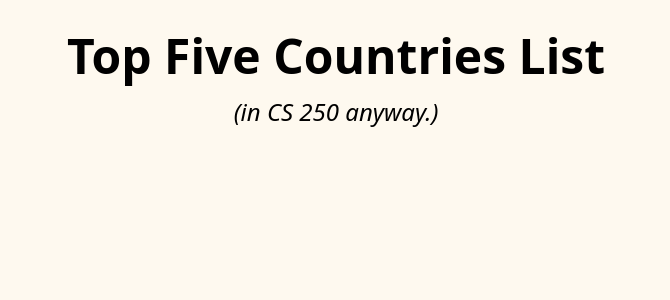
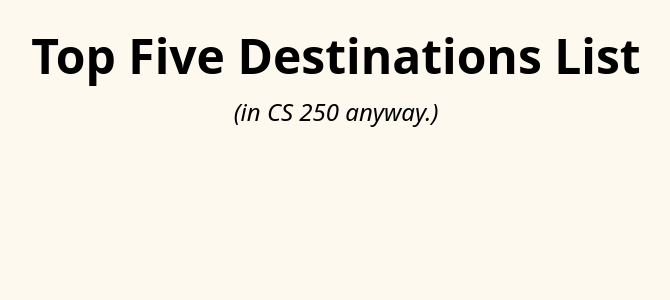
Before and after one commit to functionfaiecho/CS-250-Software-Development-Lifecycle-Java-Website, a Next.js app in the folder EnhancedSite/enhancedjava/: page / in a window 1280 px wide. Shown: the top 300 px of the page, without its empty margins (304-974 px from the left). Built offline with nearby package versions, Linux system fonts and the light colour scheme.

Commit message:
Header change.

```diff
--- a/EnhancedSite/enhancedjava/app/(components)/Header.tsx
+++ b/EnhancedSite/enhancedjava/app/(components)/Header.tsx
@@ -3,7 +3,7 @@
 const Header: React.FC = () => {
   return (
     <div style={{ display: 'flex', flexDirection: 'column', justifyContent: 'center', alignItems: 'center', height: '150px' }}>
-      <h1 style={{ fontSize: '3rem', fontWeight: 'bold', marginBottom: '2px' }}>Top Five Countries List</h1>
+      <h1 style={{ fontSize: '3rem', fontWeight: 'bold', marginBottom: '2px' }}>Top Five Destinations List</h1>
       <h2 style={{ fontSize: '1.5rem', fontStyle: 'italic', marginTop: '0' }}>(in CS 250 anyway.)</h2>
     </div>
   );
```
